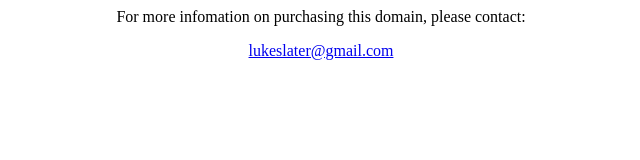
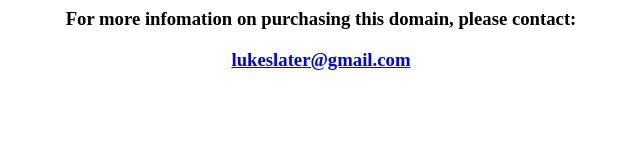
Before and after one commit to slates88/parkeddomain, a plain HTML site: page index.html in a window 1280 px wide. Shown: the whole page, without its empty margins (319-959 px from the left). Drawn offline with Linux system fonts and the light colour scheme.

Commit message:
Update index.html

```diff
--- a/index.html
+++ b/index.html
@@ -1,3 +1,2 @@
-<p style="text-align:center">For more infomation on purchasing this domain, please contact:</p>
-
-<p style="text-align:center"><a href="mailto:lukeslater@gmail.com?subject=Domain%20Enquiry">lukeslater@gmail.com</a></p>
+<h3 style="text-align: center;"><strong>For more infomation on purchasing this domain, please contact:</strong></h3>
+<h3 style="text-align: center;"><strong><a href="mailto:lukeslater@gmail.com?subject=Domain%20Enquiry">lukeslater@gmail.com</a></strong></h3>
```
